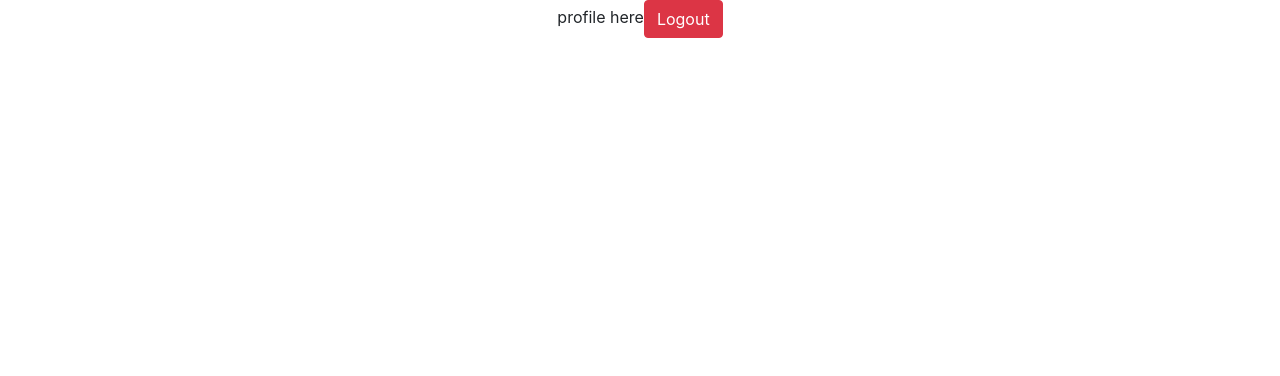
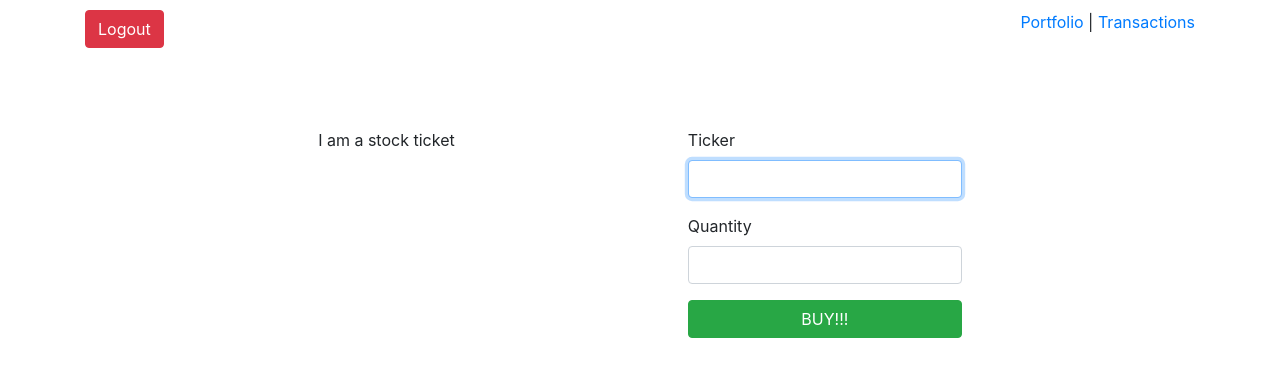
Before and after one commit to noobboon7/Stock-Portfolio-challenge-, a React (Create React App) app in the folder stock-challenge-react/: page /Portfolio in a window 1280 px wide. Shown: the top 376 px of the page. Built offline with nearby package versions, Linux system fonts and the light colour scheme; no server answers.

Commit message:
UI Mostly done

```diff
--- a/stock-challenge-react/src/App.css
+++ /dev/null
@@ -1,20 +0,0 @@
-.App {
-  text-align: center;
-}
-.App-logo {
-  height: 40vmin;
-  pointer-events: none;
-}
-@media (prefers-reduced-motion: no-preference) {
-  .App-logo {
-    animation: App-logo-spin infinite 20s linear;
-  }
-}
-@keyframes App-logo-spin {
-  from {
-    transform: rotate(0deg);
-  }
-  to {
-    transform: rotate(360deg);
-  }
-}
--- a/stock-challenge-react/src/App.js
+++ b/stock-challenge-react/src/App.js
@@ -3,7 +3,8 @@ import { Route, Redirect, Switch } from "react-router-dom";
 import Portfolio from './containers/Portfolio';
 import Login from './containers/Login';
 import Register from './containers/Register';
-import './App.css';
+import Transactions from './containers/Transactions';
+import './css/App.css';
 
 const App = () => {
   const [loggedIn, setLogin] = useState(true);
@@ -26,6 +27,7 @@ const App = () => {
 					render={routerProps => <Portfolio login={setLogin}/>}
 				/>
 				<Route exact path='/Register' render={routerProps => <Register />} />
+				<Route exact path='/Transactions' render={routerProps => <Transactions />} />
 			</Switch>
 		</div>
 	);
--- /dev/null
+++ b/stock-challenge-react/src/components/Header.js
@@ -0,0 +1,23 @@
+import React from "react";
+import { withRouter, NavLink } from "react-router-dom";
+import Button from "react-bootstrap/Button";
+
+
+const Header = ({login}) => {
+  const handleLogout = () => {
+    login(false);
+  };
+  return(
+    <header>
+      <Button variant='danger' onClick={handleLogout}>
+        Logout
+      </Button>
+      <span>
+        <NavLink to='/Portfolio'> Portfolio </NavLink> |
+        <NavLink to='/Transactions'> Transactions </NavLink>
+      </span>
+		</header>
+  )
+}
+
+export default withRouter(Header)
--- a/stock-challenge-react/src/components/Stock.js
+++ b/stock-challenge-react/src/components/Stock.js
@@ -1 +1,10 @@
-import React from 'react'
+import React from 'react';
+
+const Stock = ({}) => (
+  <div>
+    I am a stock ticket
+  </div>
+
+)
+
+export default Stock
--- /dev/null
+++ b/stock-challenge-react/src/components/Ticker.js
@@ -0,0 +1,44 @@
+import React, { useState } from "react";
+import { Button, FormGroup, FormControl, FormLabel } from "react-bootstrap";
+// import "../css/Ticker.css";
+
+const Ticker = ({getStock}) => {
+	const [stock, setStock] = useState("");
+	const [quantity, setQuantity] = useState("");
+
+	// console.log()
+
+	const handleSubmit = event => {
+		event.preventDefault();
+    // fetch getStock
+	};
+
+	return (
+		<div className='Ticker'>
+			<form onSubmit={handleSubmit}>
+				<FormGroup controlId='stock' bsSize='large'>
+					<FormLabel>Ticker</FormLabel>
+					<FormControl
+						autoFocus
+						type='text'
+						value={stock}
+						onChange={e => setStock(e.target.value)}
+					/>
+				</FormGroup>
+				<FormGroup controlId='quantity' bssize='large'>
+					<FormLabel>Quantity</FormLabel>
+					<FormControl
+						value={quantity}
+						onChange={e => setQuantity(e.target.value)}
+						type='number'
+					/>
+				</FormGroup>
+				<Button variant='success' block bsSize='large' type='submit'>
+					BUY!!!
+				</Button>
+			</form>
+		</div>
+	);
+};
+
+export default Ticker
--- a/stock-challenge-react/src/containers/Portfolio.js
+++ b/stock-challenge-react/src/containers/Portfolio.js
@@ -1,21 +1,25 @@
 import React, { useEffect, useState } from "react";
-import Button from 'react-bootstrap/Button';
+import Stock from '../components/Stock';
+import Ticker from '../components/Ticker';
+import Header from '../components/Header';
+import '../css/Portfolio.css';
 
 const Portfolio = ({login}) => {
-  const handleLogout = () => {
-    login(false);
-  }
-
   useEffect(() => {
+    // in demo mode
 	  fetch("https://sandbox.iexapis.com/stable/stock/abt/batch?types=quote,news,chart&range=1m&last=10&token=Tsk_a65cd369988146b9a582fab3ceae6b0d")
 		.then(res => res.json())
 		.then(data => console.dir(data));
   }, []);
 
   return (
-		<div>
-			profile here
-			<Button variant='danger' onClick={handleLogout}>Logout</Button>
+		<div className='container'>
+      <Header login={login}/>
+
+			<main className='portfolio'>
+				<Stock />
+				<Ticker />
+			</main>
 		</div>
 	);
 }
--- /dev/null
+++ b/stock-challenge-react/src/containers/Transactions.js
@@ -0,0 +1,13 @@
+import React from 'react'
+import Header from '../components/Header'
+const Transactions = () => {
+
+  return(
+    <div className="">
+      <Header/>
+
+    </div>
+  )
+}
+
+export default Transactions
--- /dev/null
+++ b/stock-challenge-react/src/css/App.css
@@ -0,0 +1,4 @@
+.App {
+  height: 100vh;
+  width: 100%;
+}
--- /dev/null
+++ b/stock-challenge-react/src/css/Portfolio.css
@@ -0,0 +1,17 @@
+.container {
+  display: flex;
+  flex-direction: column;
+  height: 100%;
+  width: 100%;
+}
+header {
+  display: flex;
+  justify-content: space-between;
+  padding: 10px 0;
+  padding-bottom: 5rem;
+}
+.portfolio {
+  display: flex;
+  justify-content: space-evenly;
+
+}
--- a/stock-challenge-react/src/index.css
+++ b/stock-challenge-react/src/index.css
@@ -1,5 +1,6 @@
 body {
   margin: 0;
+  height: 100vh;
   font-family: -apple-system, BlinkMacSystemFont, 'Segoe UI', 'Roboto', 'Oxygen',
     'Ubuntu', 'Cantarell', 'Fira Sans', 'Droid Sans', 'Helvetica Neue',
     sans-serif;
```
